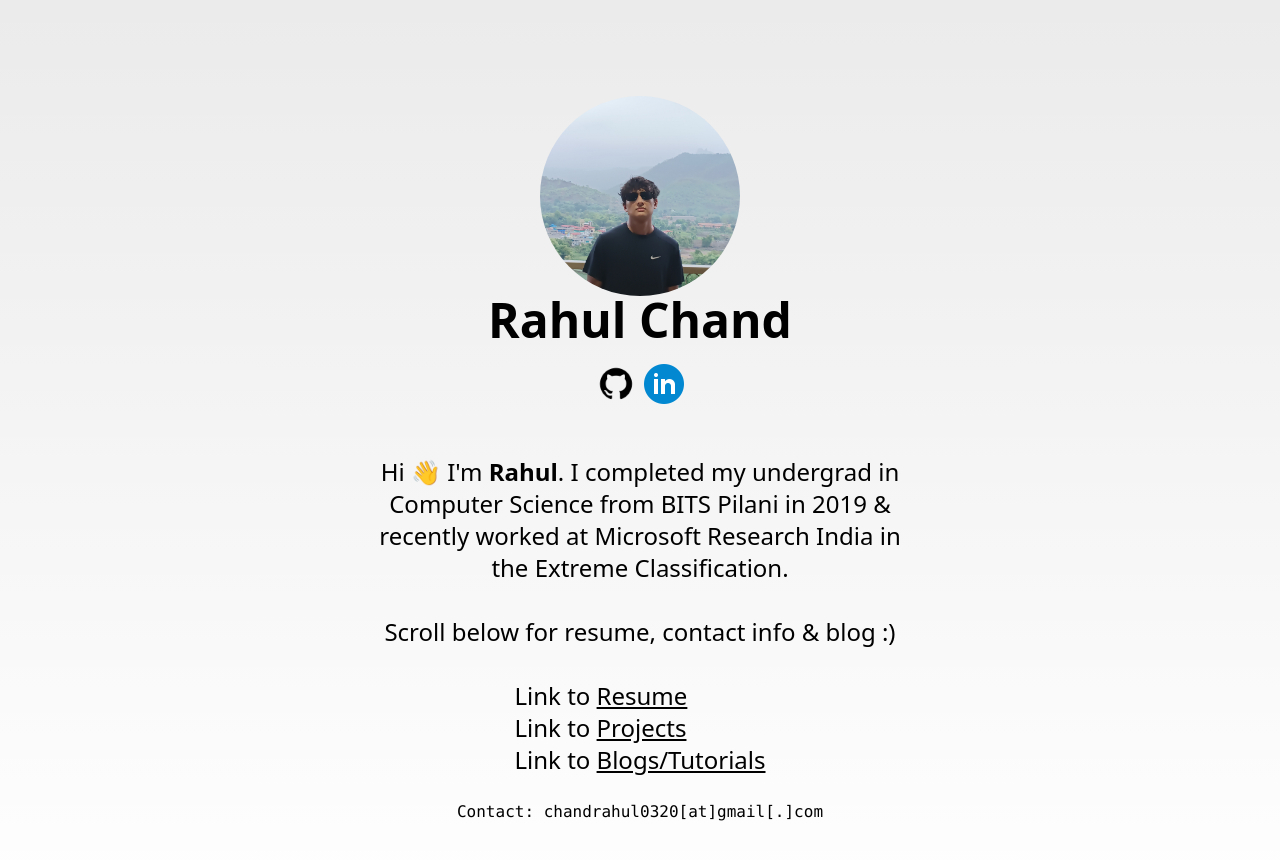
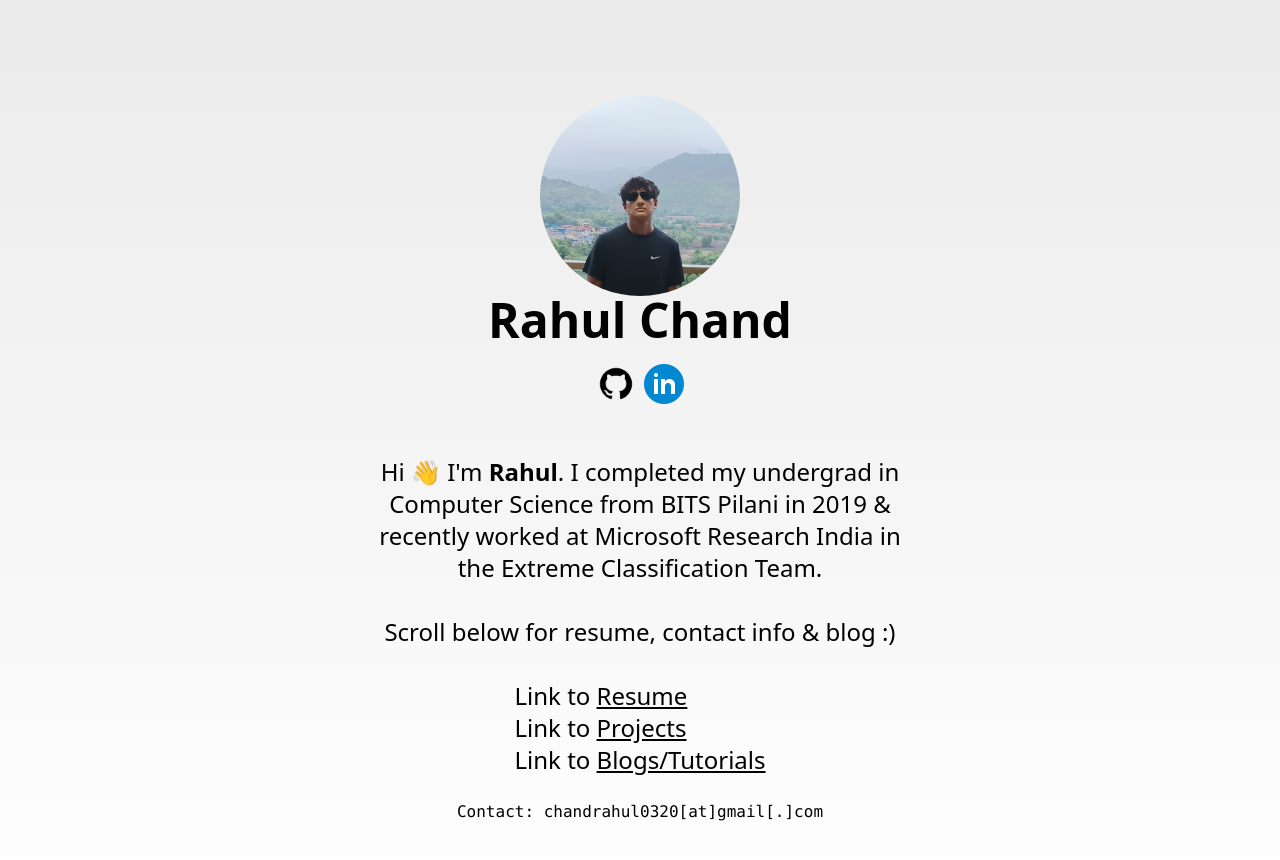
Before and after one commit to RahulSChand/rahulschand.github.io-old, a Next.js app: page / in a window 1280 px wide. Shown: the top 860 px of the page. Built offline with nearby package versions, Linux system fonts and the light colour scheme.

Commit message:
small change

```diff
--- a/pages/index.tsx
+++ b/pages/index.tsx
@@ -82,7 +82,7 @@ export default function Home() {
               <p className="text-center py-8 text-2xl font-sans overflow-wrap: normal w-1/2">
                 Hi 👋 I'm <span className="font-bold">Rahul</span>.
                 I completed my undergrad in Computer Science from BITS
-                Pilani in 2019 & recently worked at Microsoft Research India in the Extreme Classification.
+                Pilani in 2019 & recently worked at Microsoft Research India in the Extreme Classification Team.
                 {/* <br></br>Previously also spent time @ IISC, IIRS & Arcesium. */}
 
                 <br></br>
```
